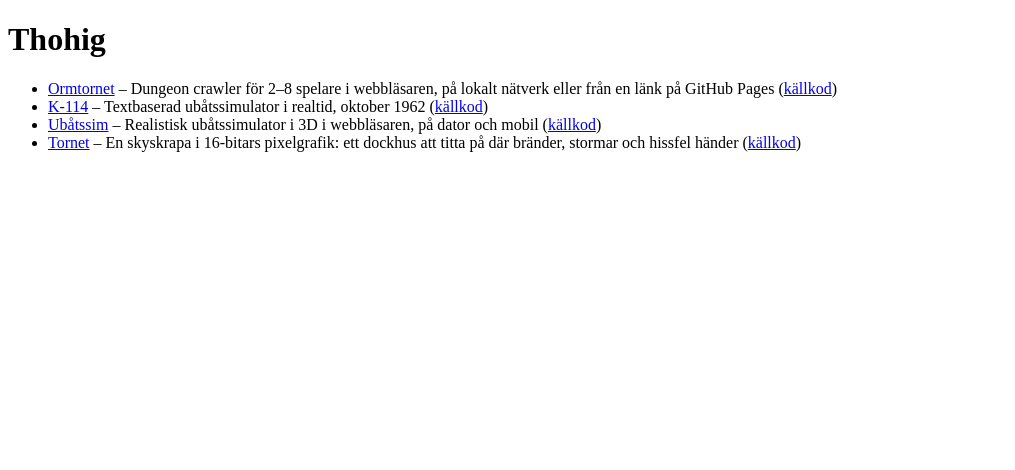
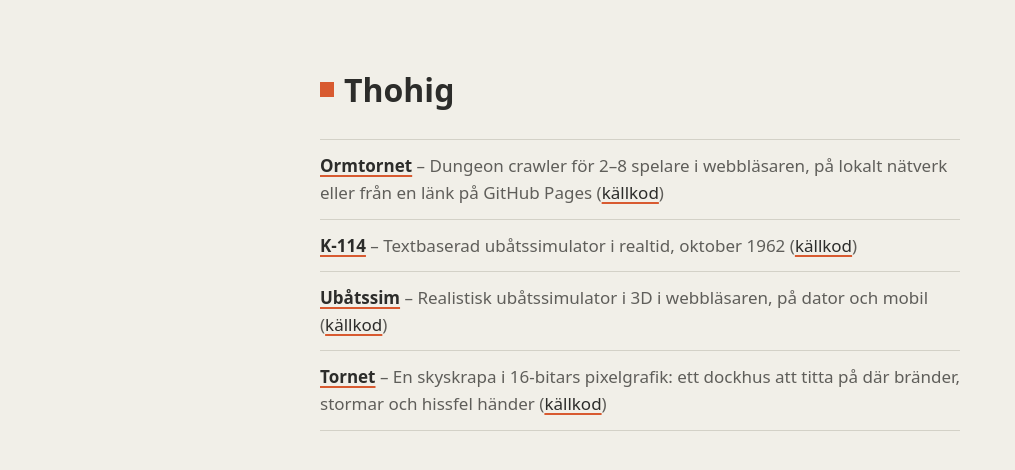
Before and after one commit to Thohig/thohig.github.io, a plain HTML site: page index.html in a window 1280 px wide. Shown: the whole page, without its empty margins (0-1015 px from the left). Drawn offline with Linux system fonts and the light colour scheme.

Commit message:
Style page with icon color scheme
Co-Authored-By: Claude Opus 5.5 <noreply@anthropic.com>

```diff
--- a/index.html
+++ b/index.html
@@ -7,8 +7,70 @@
   <link rel="icon" href="favicon.svg" type="image/svg+xml">
   <link rel="icon" href="favicon-32.png" type="image/png" sizes="32x32">
   <link rel="apple-touch-icon" href="apple-touch-icon.png">
+  <meta name="theme-color" content="#F1EFE8">
+  <style>
+    :root {
+      color-scheme: light;
+      --bg: #F1EFE8;
+      --text: #2C2C2A;
+      --muted: #5F5E5A;
+      --line: #D3D1C7;
+      --accent: #D85A30;
+    }
+    body {
+      margin: 0;
+      background: var(--bg);
+      color: var(--text);
+      font: 17px/1.6 system-ui, -apple-system, "Segoe UI", sans-serif;
+    }
+    main {
+      max-width: 40rem;
+      margin: 0 auto;
+      padding: 4rem 1rem 2rem;
+    }
+    h1 {
+      display: flex;
+      align-items: center;
+      gap: .6rem;
+      margin: 0 0 1.5rem;
+      font-size: 2rem;
+      font-weight: 600;
+    }
+    h1::before {
+      content: "";
+      width: .45em;
+      height: .45em;
+      background: var(--accent);
+    }
+    ul {
+      list-style: none;
+      margin: 0;
+      padding: 0;
+    }
+    li {
+      padding: .75rem 0;
+      border-top: 1px solid var(--line);
+      color: var(--muted);
+    }
+    li:last-child {
+      border-bottom: 1px solid var(--line);
+    }
+    a {
+      color: var(--text);
+      text-decoration-color: var(--accent);
+      text-decoration-thickness: 2px;
+      text-underline-offset: 3px;
+    }
+    li > a:first-child {
+      font-weight: 600;
+    }
+    a:hover {
+      color: var(--accent);
+    }
+  </style>
 </head>
 <body>
+  <main>
   <h1>Thohig</h1>
   <ul>
     <li>
@@ -32,5 +94,6 @@
       (<a href="https://github.com/Thohig/tornet">källkod</a>)
     </li>
   </ul>
+  </main>
 </body>
 </html>
```
